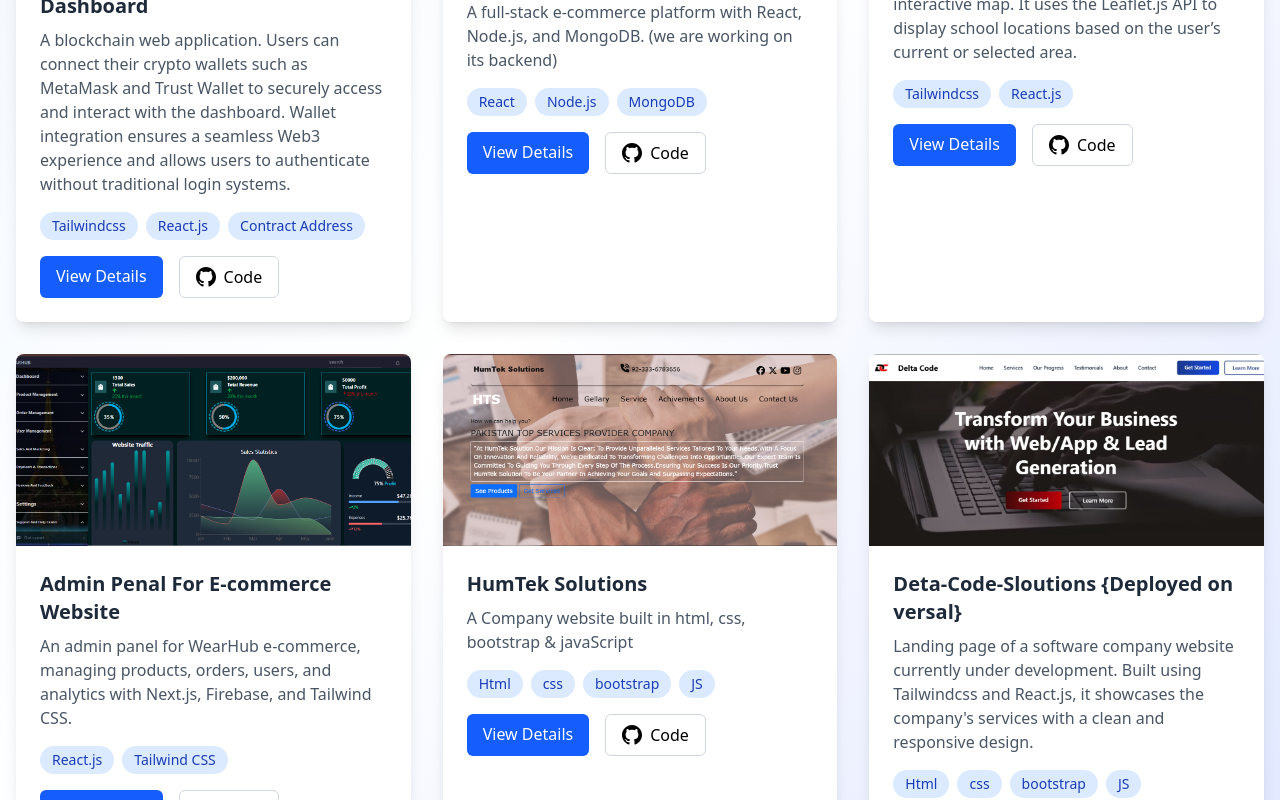
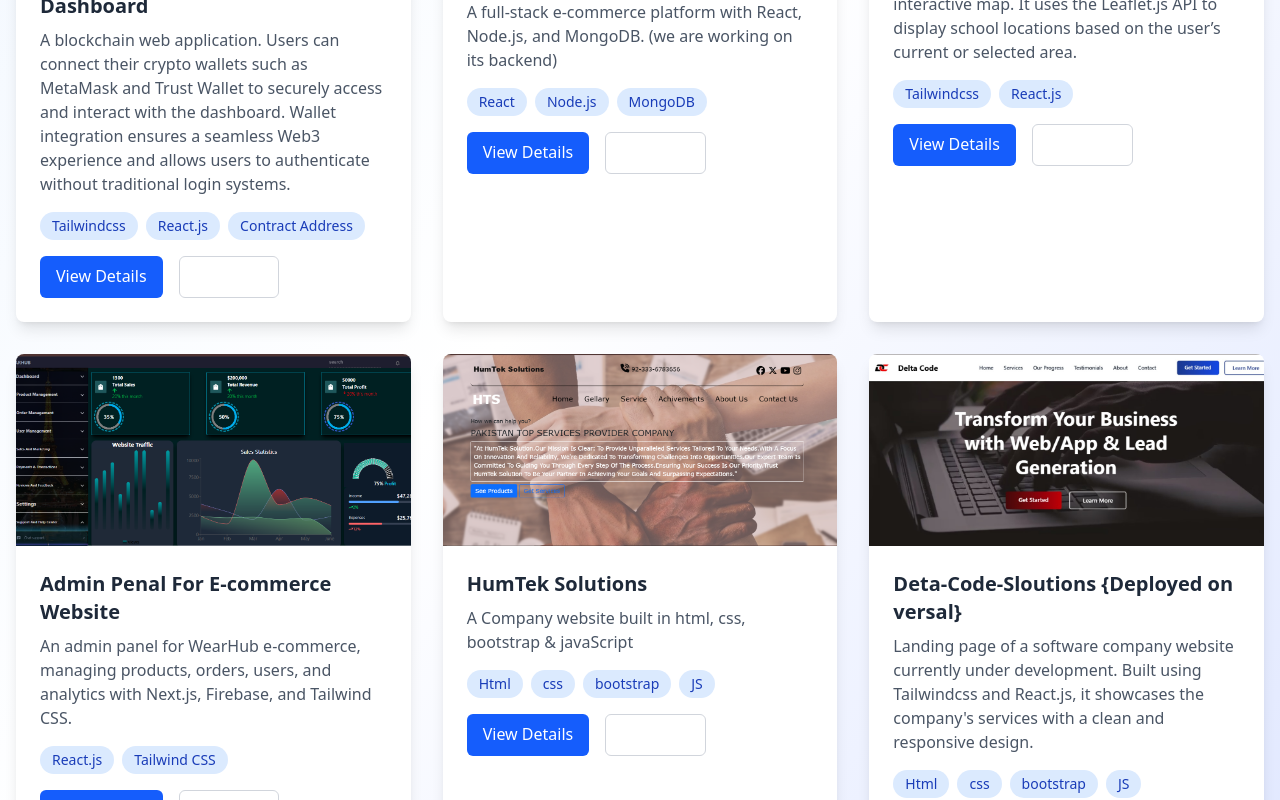
Before and after one commit to Jam-Awais-Ishaq/ProfolioInNextJS, a Next.js app: page / in a window 1280 px wide. Shown: the part 2940-3740 px from the top of the page. Built offline with nearby package versions, Linux system fonts and the light colour scheme.

Commit message:
some adjustments

```diff
--- a/src/app/projects/page.js
+++ b/src/app/projects/page.js
@@ -161,9 +161,9 @@ const Projects = () => {
                     href={project.github}
                     target="_blank"
                     rel="noopener noreferrer"
-                    className="px-4 py-2 border border-gray-300 dark:border-gray-600 hover:bg-gray-100 dark:hover:bg-gray-700 rounded-md transition-colors duration-300 flex items-center"
+                    className="px-4 py-2 border border-gray-300 dark:border-gray-600 hover:bg-gray-100 dark:hover:bg-gray-700 rounded-md transition-colors duration-300 flex items-center text-white"
                   >
-                    <svg className="w-5 h-5 mr-2" fill="currentColor" viewBox="0 0 24 24">
+                    <svg className="w-5 h-5 mr-2 " fill="currentColor" viewBox="0 0 24 24">
                       <path d="M12 0c-6.626 0-12 5.373-12 12 0 5.302 3.438 9.8 8.207 11.387.599.111.793-.261.793-.577v-2.234c-3.338.726-4.033-1.416-4.033-1.416-.546-1.387-1.333-1.756-1.333-1.756-1.089-.745.083-.729.083-.729 1.205.084 1.839 1.237 1.839 1.237 1.07 1.834 2.807 1.304 3.492.997.107-.775.418-1.305.762-1.604-2.665-.305-5.467-1.334-5.467-5.931 0-1.311.469-2.381 1.236-3.221-.124-.303-.535-1.524.117-3.176 0 0 1.008-.322 3.301 1.23.957-.266 1.983-.399 3.003-.404 1.02.005 2.047.138 3.006.404 2.291-1.552 3.297-1.23 3.297-1.23.653 1.653.242 2.874.118 3.176.77.84 1.235 1.911 1.235 3.221 0 4.609-2.807 5.624-5.479 5.921.43.372.823 1.102.823 2.222v3.293c0 .319.192.694.801.576 4.765-1.589 8.199-6.086 8.199-11.386 0-6.627-5.373-12-12-12z" />
                     </svg>
                     Code
```
